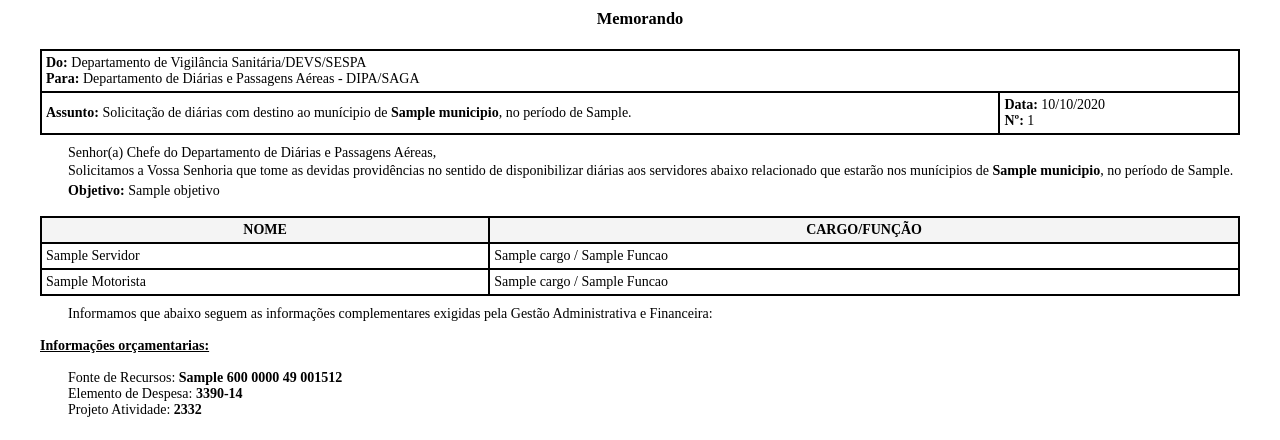
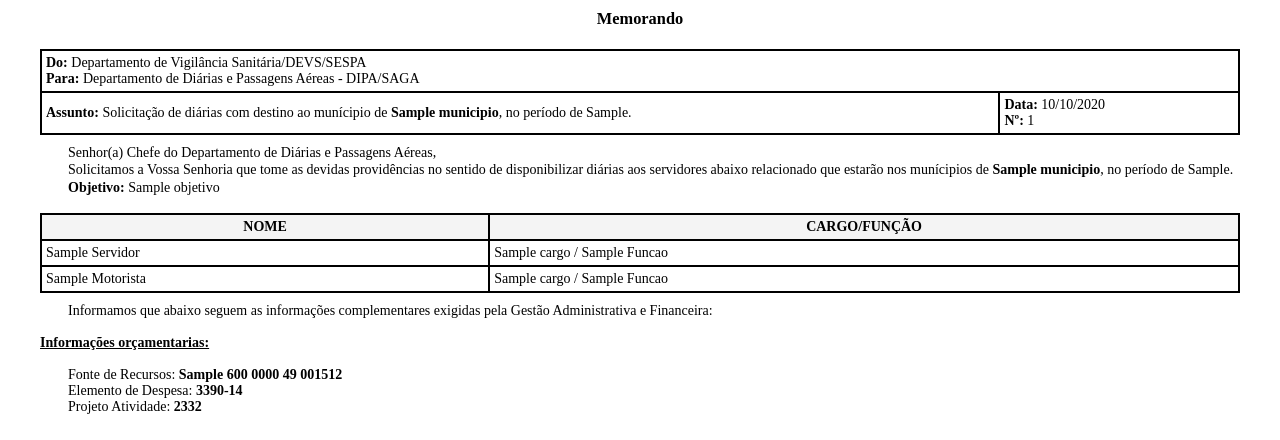
Before and after one commit to Jailsonsalima/vsan, a Django app: template templates/pdf_atividade.html in a window 1280 px wide. Shown: the part 156-596 px from the top of the page. Run offline with Django 5.2, Linux system fonts and the light colour scheme; the template is opened without the code that fills it: most values are stand-ins (such as "Sample title", 1, 10 or a date in 2020).

Commit message:
Update pdf_atividade.html

```diff
--- a/templates/pdf_atividade.html
+++ b/templates/pdf_atividade.html
@@ -62,9 +62,9 @@
             </tr>
         </table>
         <p>&emsp;&emsp;Senhor(a) Chefe do Departamento de Diárias e Passagens Aéreas,</p>
-        <p style="line-height: 1.4;">&emsp;&emsp;Solicitamos a Vossa Senhoria que tome as devidas providências no sentido de disponibilizar diárias aos
+        <p style="line-height: 1.3;">&emsp;&emsp;Solicitamos a Vossa Senhoria que tome as devidas providências no sentido de disponibilizar diárias aos
         servidores abaixo relacionado que estarão nos munícipios de <strong>{{ atividade.municipio }}</strong>, no período de {{ periodo_formatado }}.</p>
-        <p style="line-height: 1.4; text-align: justify; white-space: pre-line;"><strong>&emsp;&emsp;Objetivo:</strong> {{ atividade.objetivo }}</p><br>
+        <p style="line-height: 1.3; text-align: justify; white-space: pre-line;"><strong>&emsp;&emsp;Objetivo:</strong> {{ atividade.objetivo }}</p><br>
         <table>
             <tr>
                 <th style="text-align: center;">NOME</th>
```
